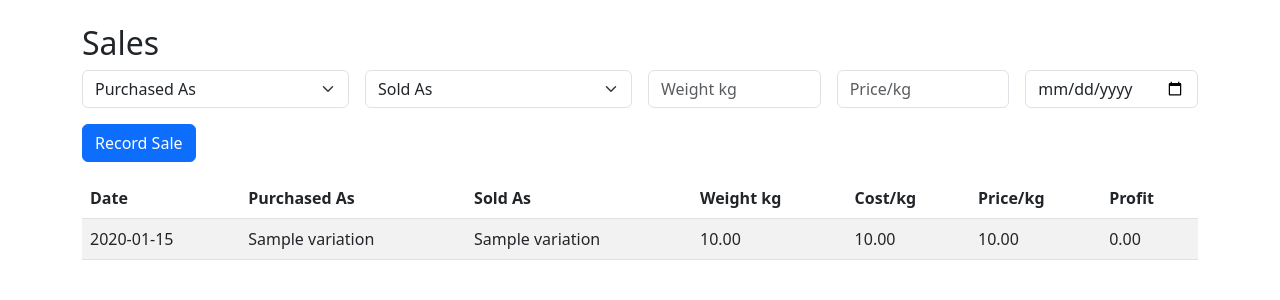
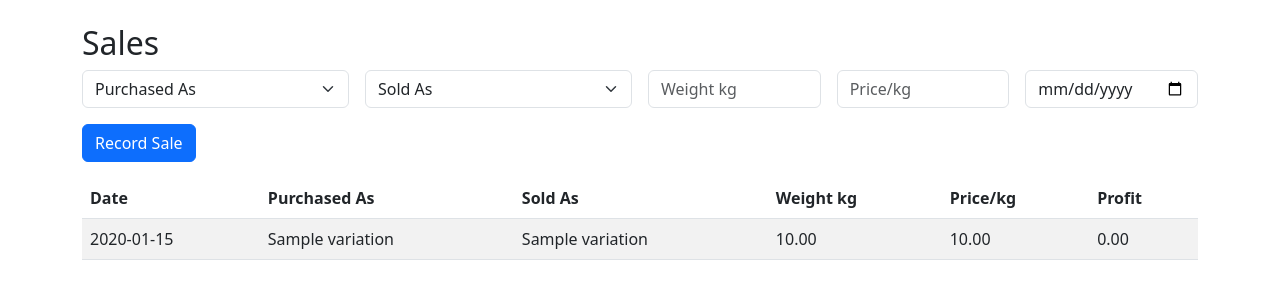
Before and after one commit to JeffLoh03/Durian, a Flask app: page /sale in a window 1280 px wide. Shown: the part 56-356 px from the top of the page. Run offline with Flask 3, Linux system fonts and the light colour scheme; tables that the repository leaves empty hold one stand-in row (values such as "Sample post").

Commit message:
Hide cost column on sales page

```diff
--- a/app.py
+++ b/app.py
@@ -138,6 +138,8 @@ def add_sale():
 
 
 def consume_inventory_cost(variation_id: int, weight_needed: float):
+    """Deduct inventory for a sale and return the weighted average cost per kg.
+    Returns None if there isn't enough stock for the requested weight."""
     inventory_items = (
         Inventory.query.filter_by(variation_id=variation_id)
         .order_by(Inventory.id)
--- a/templates/sale.html
+++ b/templates/sale.html
@@ -38,7 +38,6 @@
       <th>Purchased As</th>
       <th>Sold As</th>
       <th>Weight kg</th>
-      <th>Cost/kg</th>
       <th>Price/kg</th>
       <th>Profit</th>
     </tr>
@@ -50,7 +49,6 @@
       <td>{{ s.purchase_variation.name }}</td>
       <td>{{ s.sold_variation.name }}</td>
       <td>{{ '%.2f'|format(s.weight_kg) }}</td>
-      <td>{{ '%.2f'|format(s.cost_per_kg) }}</td>
       <td>{{ '%.2f'|format(s.sale_price_per_kg) }}</td>
       <td>{{ '%.2f'|format(s.profit) }}</td>
     </tr>
```
